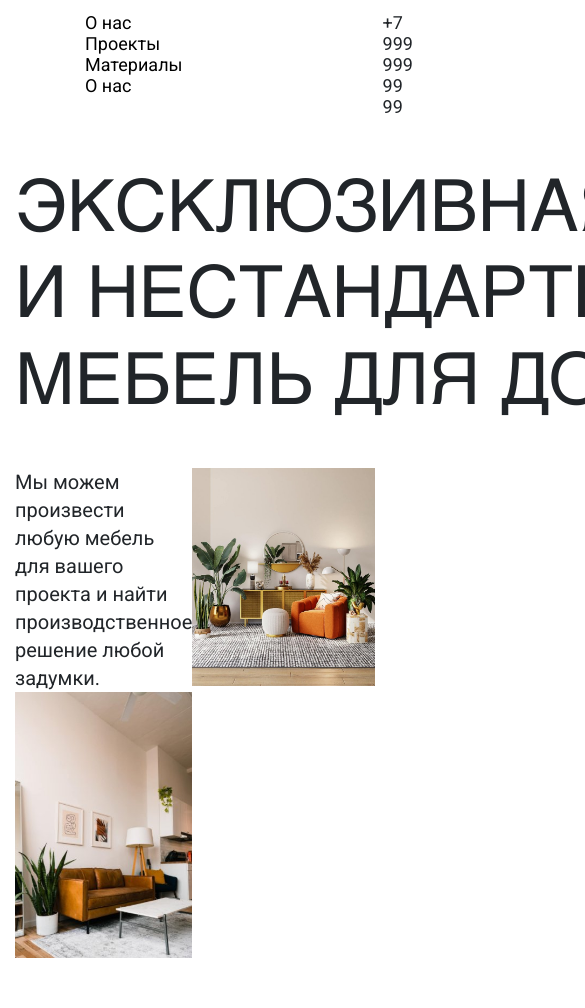
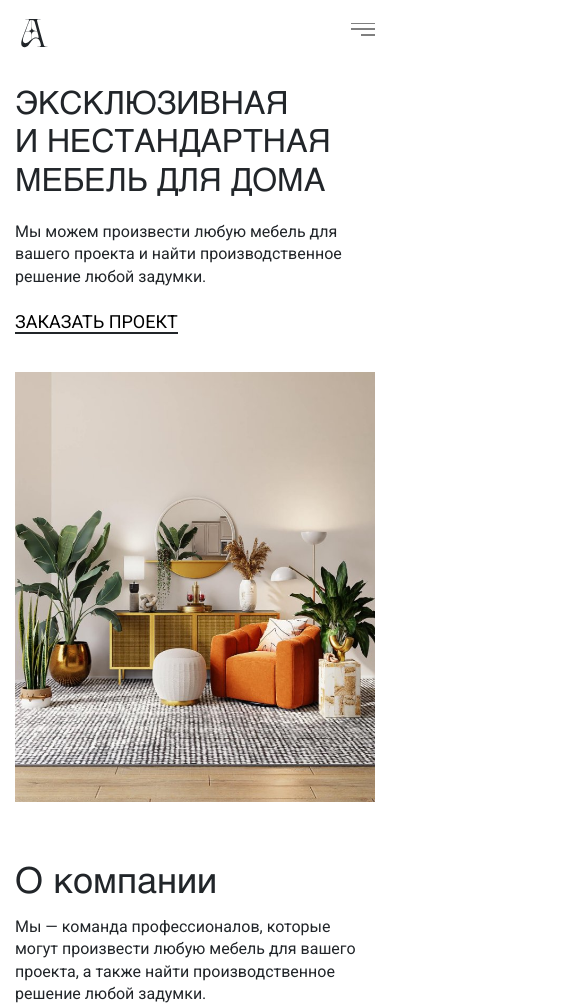
Before and after one commit to Lev-Dolzhenko/landing-aveji-, a website built with webpack: page src/index.html in a window 390 px wide. Shown: the top 1008 px of the page, 585 px wide, since content can reach past the window. Built offline with nearby package versions, Linux system fonts and the light colour scheme.

Commit message:
created responsive

```diff
--- a/package.json
+++ b/package.json
@@ -15,6 +15,7 @@
     "node-sass": "^9.0.0",
     "sass-loader": "^14.1.1",
     "style-loader": "^3.3.4",
+    "swiper": "^11.1.0",
     "webpack": "^5.91.0",
     "webpack-cli": "^5.1.4",
     "webpack-dev-server": "^5.0.4"
--- a/src/assets/js/index.js
+++ b/src/assets/js/index.js
@@ -1 +1,2 @@
 import '../styles/main.scss'
+import '../js/swiperProjects'
--- /dev/null
+++ b/src/assets/js/swiperProjects.js
@@ -0,0 +1,18 @@
+import Swiper from "swiper";
+import "swiper/css";
+import { Navigation, Pagination } from "swiper/modules";
+import "swiper/css";
+import "swiper/css/navigation";
+import "swiper/css/pagination";
+
+const swiper = new Swiper(".mySwiper_projects", {
+  modules: [Navigation, Pagination],
+  slidesPerView: 1,
+  loop: true,
+  spaceBetween: 20,
+  breakpoints: {
+    630: {
+      slidesPerView: 2,
+    },
+  },
+});
--- a/src/assets/styles/base/_base.scss
+++ b/src/assets/styles/base/_base.scss
@@ -53,3 +53,27 @@ a {
   font-weight: 400;
   line-height: 36px;
 }
+
+@include mediaTablet {
+  .title1 {
+    font-size: 50px;
+  }
+
+  .title2 {
+    font-size: 36px;
+  }
+
+  .title3 {
+    font-size: 30px;
+  }
+}
+
+@include mediaSemiTablet {
+  .title1 {
+    font-size: 32px;
+  }
+
+  .subtitle {
+    font-size: 16px !important;
+  }
+}
--- a/src/assets/styles/blocks/_about.scss
+++ b/src/assets/styles/blocks/_about.scss
@@ -1,5 +1,5 @@
 .about {
-    margin-bottom: 120px;
+  margin-bottom: 120px;
 }
 .container {
 }
@@ -50,3 +50,29 @@
     line-height: 140%;
   }
 }
+
+.about__title_mobile {
+  display: none;
+}
+
+@include mediaTablet {
+  .about__title {
+    display: none;
+  }
+  .about__title_mobile {
+    display: block;
+  }
+  .about__row {
+    flex-direction: column;
+  }
+
+  .about {
+    margin-bottom: 48px;
+  }
+}
+
+@include mediaSemiTablet {
+  .about__row_subtitiles {
+    margin-bottom: 32px;
+  }
+}
--- a/src/assets/styles/blocks/_footer.scss
+++ b/src/assets/styles/blocks/_footer.scss
@@ -36,3 +36,17 @@
   line-height: 21px;
   text-transform: uppercase;
 }
+
+@include mediaTablet {
+  .footer {
+    margin-top: 48px;
+  }
+  .footer__top {
+    margin-bottom: 10px;
+  }
+  .footer__bottom {
+    flex-direction: column;
+    align-items: start;
+    row-gap: 10px;
+  }
+}
--- a/src/assets/styles/blocks/_header.scss
+++ b/src/assets/styles/blocks/_header.scss
@@ -55,3 +55,27 @@
   font-weight: 400;
   line-height: 21px;
 }
+
+.header__button_burger {
+  display: none;
+}
+
+@include mediaTablet {
+  .header__button_burger {
+    display: block;
+  }
+
+  .header__nav,
+  .header__phone {
+    display: none;
+  }
+
+  .header__row {
+    align-items: center;
+    justify-content: space-between;
+  }
+
+  .header__logotype {
+    width: 39px;
+  }
+}
--- a/src/assets/styles/blocks/_hero.scss
+++ b/src/assets/styles/blocks/_hero.scss
@@ -73,3 +73,41 @@
 
   max-width: 450px;
 }
+
+.hero__subtitle_mobile {
+  display: none;
+}
+
+@include mediaTablet {
+  .hero__subtitle {
+    display: none;
+  }
+
+  .hero__subtitle_mobile {
+    display: block;
+
+    margin-bottom: 23px;
+  }
+
+  .hero__row {
+    flex-direction: column;
+    align-items: start;
+  }
+
+  .hero__title {
+    margin-bottom: 20px;
+  }
+
+  .hero__image_left {
+    display: none;
+  }
+
+  .hero__wrapper {
+    justify-content: unset;
+  }
+
+  .hero {
+    margin-top: 20px;
+    margin-bottom: 48px;
+  }
+}
--- a/src/assets/styles/blocks/_order.scss
+++ b/src/assets/styles/blocks/_order.scss
@@ -68,3 +68,28 @@
   align-items: center;
   column-gap: 8px;
 }
+
+@include mediaTablet {
+  .order__image {
+    display: none;
+  }
+
+  .order__label_large {
+    font-size: 36px;
+    margin-bottom: 10px;
+  }
+
+  .order__label_small {
+    margin-bottom: 50px;
+  }
+
+  .order {
+    margin-top: 48px;
+  }
+}
+
+@include mediaSemiTablet {
+  .order__label_large {
+    font-size: 28px;
+  }
+}
--- a/src/assets/styles/blocks/_projects.scss
+++ b/src/assets/styles/blocks/_projects.scss
@@ -52,7 +52,34 @@
     color: rgb(33, 37, 41);
 
     svg line {
-        stroke: rgb(33, 37, 41);
+      stroke: rgb(33, 37, 41);
     }
   }
 }
+
+.mySwiper_projects {
+  display: none !important;
+}
+
+.swiper-slide_projects {
+  img {
+    width: 100%;
+  }
+}
+
+@include mediaTablet {
+  .projects__row {
+    display: none;
+  }
+  .mySwiper_projects {
+    display: flex !important;
+  }
+
+  .projects__title {
+    margin-bottom: 20px;
+  }
+
+  .projects {
+    margin-top: 48px;
+  }
+}
--- a/src/assets/styles/blocks/_reviews.scss
+++ b/src/assets/styles/blocks/_reviews.scss
@@ -1,5 +1,5 @@
 .reviews {
-    margin-top: 120px;
+  margin-top: 120px;
 }
 .container {
 }
@@ -53,3 +53,29 @@
 }
 .title4_reviews {
 }
+
+@include mediaTablet {
+  .reviews__wrapper {
+    grid-template-columns: repeat(2, 1fr);
+
+    .reviews__item:last-child {
+      grid-column: span 2;
+    }
+  }
+  .reviews__item {
+    padding: 36px 32px 38px;
+  }
+  .reviews {
+    margin-top: 48px;
+  }
+}
+
+@include mediaSemiTablet {
+  .reviews__wrapper {
+    grid-template-columns: 1fr;
+
+    .reviews__item:last-child {
+      grid-column: unset;
+    }
+  }
+}
--- a/src/assets/styles/blocks/_work.scss
+++ b/src/assets/styles/blocks/_work.scss
@@ -25,6 +25,7 @@
 .work__item {
   display: flex;
   align-items: start;
+  column-gap: 10px;
 
   max-width: 680px;
   width: 100%;
@@ -47,3 +48,28 @@
 .work__item_subtitle {
   width: 50%;
 }
+
+@include mediaTablet {
+  .work__row {
+    flex-direction: column;
+  }
+
+  .work__list {
+    align-items: start;
+  }
+}
+
+@include mediaSemiTablet {
+  .work__item {
+    flex-direction: column;
+    row-gap: 10px;
+  }
+
+  .work__item_subtitle {
+    width: 100%;
+  }
+
+  .work__list {
+    row-gap: 0;
+  }
+}
--- a/src/index.html
+++ b/src/index.html
@@ -11,10 +11,10 @@
     />
   </head>
   <body>
-    <header class="header no1ne">
+    <header class="header non1e">
       <div class="container">
         <div class="header__row">
-          <a href="#!"
+          <a class="header__logotype" href="#!"
             ><img src="assets/images/header/logotype.svg" alt="Aveji"
           /></a>
           <nav class="header__nav">
@@ -34,11 +34,14 @@
             </ul>
           </nav>
           <span class="header__phone"> +7 999 999 99 99 </span>
+          <button class="header__button_burger">
+            <img src="/assets/images/header/burgerIcon.svg" alt="burgerIcon" />
+          </button>
         </div>
       </div>
     </header>
     <main class="main">
-      <section class="hero non1e">
+      <section class="hero no1ne">
         <div class="container">
           <div class="hero__row">
             <div class="hero__title">
@@ -46,11 +49,17 @@
                 Эксклюзивная и нестандартная мебель для дома
               </h1>
             </div>
+            <div class="hero__subtitle hero__subtitle_mobile subtitle">
+              <p>
+                Мы можем произвести любую мебель для вашего проекта и найти
+                производственное решение любой задумки.
+              </p>
+            </div>
             <a href="#!" class="hero__link">ЗАКАЗАТЬ ПРОЕКТ</a>
           </div>
           <div class="hero__wrapper">
             <div class="hero__left">
-              <div class="hero__subtitle">
+              <div class="hero__subtitle subtitle">
                 <p>
                   Мы можем произвести любую мебель для вашего проекта и найти
                   производственное решение любой задумки.
@@ -74,7 +83,7 @@
           </div>
         </div>
       </section>
-      <section class="about non1e">
+      <section class="about no1ne">
         <div class="container">
           <div class="about__row">
             <div class="about__row_left">
@@ -82,6 +91,9 @@
                 <h2 class="title2 title2_about">
                   Более 5 лет создаем мебель для вашего комфорта
                 </h2>
+              </div>
+              <div class="about__title about__title_mobile">
+                <h2 class="title2 title2_about">О компании</h2>
               </div>
             </div>
             <div class="about__row_right">
@@ -118,7 +130,7 @@
           </div>
         </div>
       </section>
-      <section class="work">
+      <section class="work non1e">
         <div class="container">
           <div class="work__row">
             <div class="work__text">
@@ -170,7 +182,7 @@
           </div>
         </div>
       </section>
-      <section class="projects">
+      <section class="projects no1ne">
         <div class="container">
           <div class="projects__title">
             <h2 class="title2 title2_projects">Проекты</h2>
@@ -193,7 +205,6 @@
                 >
                   <defs />
                   <line
-
                     x1="11.868408"
                     y1="0.000000"
                     x2="11.868408"
@@ -203,7 +214,6 @@
                     stroke-width="1.000000"
                   />
                   <line
-
                     x1="12.000000"
                     y1="0.500000"
                     x2="0.000000"
@@ -213,7 +223,6 @@
                     stroke-width="1.000000"
                   />
                   <line
-
                     x1="11.721985"
                     y1="0.985107"
                     x2="0.985138"
@@ -242,7 +251,6 @@
                 >
                   <defs />
                   <line
-
                     x1="11.868408"
                     y1="0.000000"
                     x2="11.868408"
@@ -252,7 +260,6 @@
                     stroke-width="1.000000"
                   />
                   <line
-
                     x1="12.000000"
                     y1="0.500000"
                     x2="0.000000"
@@ -262,7 +269,6 @@
                     stroke-width="1.000000"
                   />
                   <line
-
                     x1="11.721985"
                     y1="0.985107"
                     x2="0.985138"
@@ -291,7 +297,6 @@
                 >
                   <defs />
                   <line
-
                     x1="11.868408"
                     y1="0.000000"
                     x2="11.868408"
@@ -301,7 +306,6 @@
                     stroke-width="1.000000"
                   />
                   <line
-
                     x1="12.000000"
                     y1="0.500000"
                     x2="0.000000"
@@ -311,7 +315,6 @@
                     stroke-width="1.000000"
                   />
                   <line
-
                     x1="11.721985"
                     y1="0.985107"
                     x2="0.985138"
@@ -340,7 +343,6 @@
                 >
                   <defs />
                   <line
-
                     x1="11.868408"
                     y1="0.000000"
                     x2="11.868408"
@@ -350,7 +352,6 @@
                     stroke-width="1.000000"
                   />
                   <line
-
                     x1="12.000000"
                     y1="0.500000"
                     x2="0.000000"
@@ -360,7 +361,6 @@
                     stroke-width="1.000000"
                   />
                   <line
-
                     x1="11.721985"
                     y1="0.985107"
                     x2="0.985138"
@@ -389,7 +389,6 @@
                 >
                   <defs />
                   <line
-
                     x1="11.868408"
                     y1="0.000000"
                     x2="11.868408"
@@ -399,7 +398,6 @@
                     stroke-width="1.000000"
                   />
                   <line
-
                     x1="12.000000"
                     y1="0.500000"
                     x2="0.000000"
@@ -409,7 +407,6 @@
                     stroke-width="1.000000"
                   />
                   <line
-
                     x1="11.721985"
                     y1="0.985107"
                     x2="0.985138"
@@ -438,7 +435,6 @@
                 >
                   <defs />
                   <line
-
                     x1="11.868408"
                     y1="0.000000"
                     x2="11.868408"
@@ -448,7 +444,6 @@
                     stroke-width="1.000000"
                   />
                   <line
-
                     x1="12.000000"
                     y1="0.500000"
                     x2="0.000000"
@@ -458,7 +453,6 @@
                     stroke-width="1.000000"
                   />
                   <line
-
                     x1="11.721985"
                     y1="0.985107"
                     x2="0.985138"
@@ -471,9 +465,37 @@
               </div>
             </div>
           </div>
+          <div class="swiper mySwiper mySwiper_projects">
+            <div class="swiper-wrapper">
+              <div class="swiper-slide swiper-slide_projects">
+                <img
+                  src="/assets/images/main/projects/imageOne.jpeg"
+                  alt="imageOne"
+                />
+              </div>
+              <div class="swiper-slide swiper-slide_projects">
+                <img
+                  src="/assets/images/main/projects/imageOne.jpeg"
+                  alt="imageOne"
+                />
+              </div>
+              <div class="swiper-slide swiper-slide_projects">
+                <img
+                  src="/assets/images/main/projects/imageOne.jpeg"
+                  alt="imageOne"
+                />
+              </div>
+              <div class="swiper-slide swiper-slide_projects">
+                <img
+                  src="/assets/images/main/projects/imageOne.jpeg"
+                  alt="imageOne"
+                />
+              </div>
+            </div>
+          </div>
         </div>
       </section>
-      <section class="reviews">
+      <section class="reviews no1ne">
         <div class="container">
           <div class="reviews__title">
             <h2 class="title2 title2_reviews">Отзывы</h2>
@@ -509,7 +531,7 @@
           </div>
         </div>
       </section>
-      <section class="order">
+      <section class="order n1one">
         <div class="container">
           <div class="order__row">
             <div class="order__image">
@@ -548,7 +570,7 @@
         </div>
       </section>
     </main>
-    <footer class="footer">
+    <footer class="footer no1ne">
       <div class="container">
         <div class="footer__top">
           <p>© 2023 Aveji</p>
```
Also changed, not shown: src/assets/styles/main.scss (+8 -8 lines), src/assets/images/header/burgerIcon.svg (added), 1 other file.
